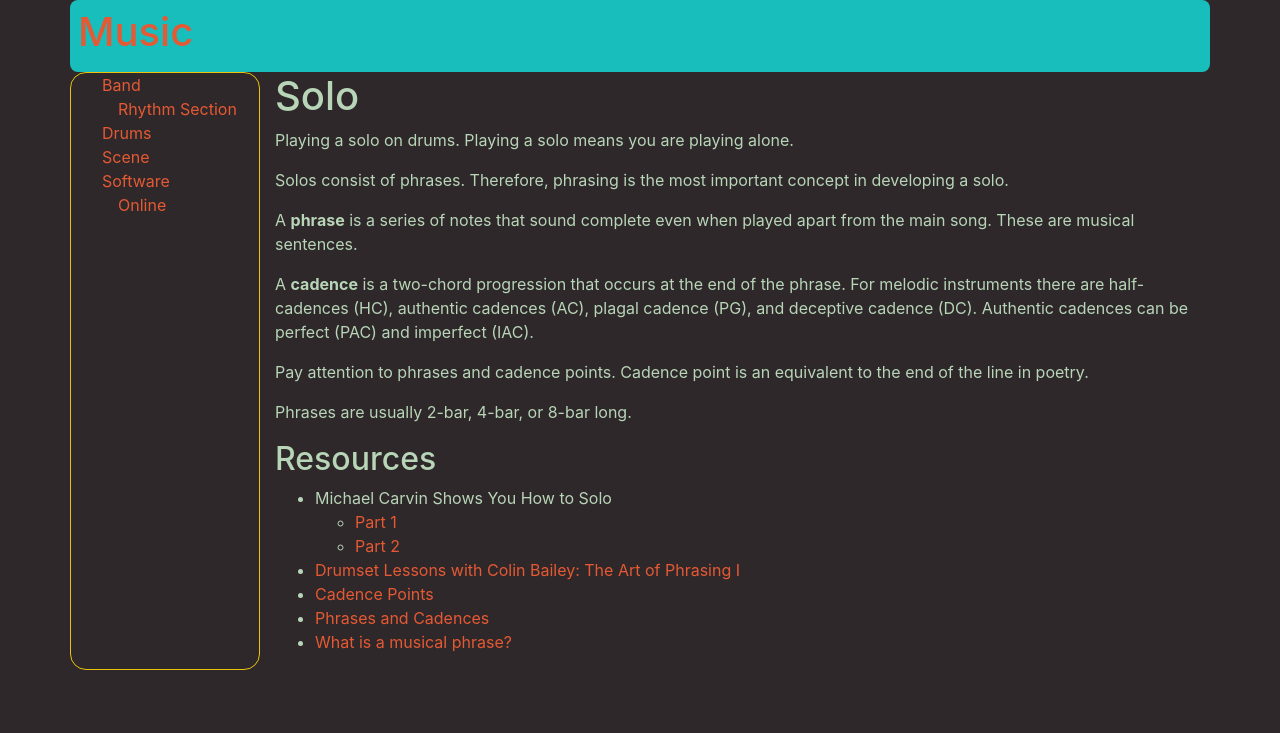
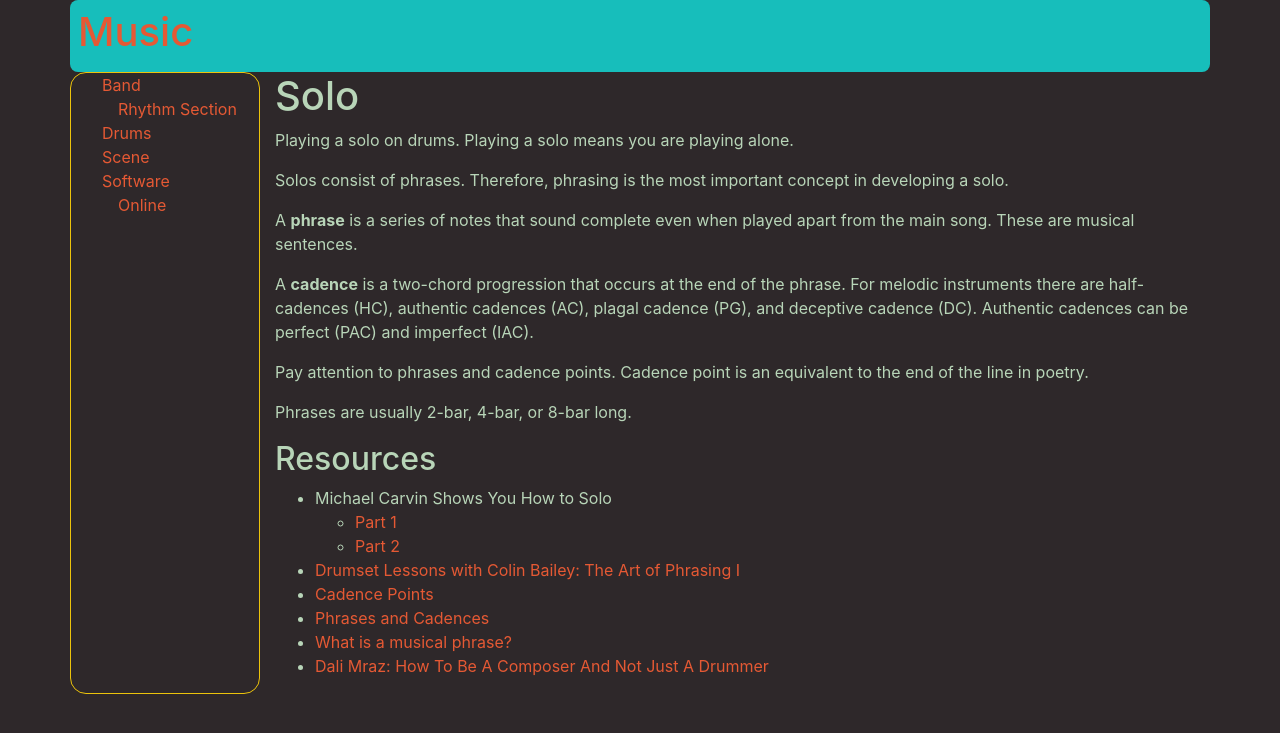
Before and after one commit to MisterY/music-site, a Jekyll site: the page built from drums/solo.md, in a window 1280 px wide. Shown: the top 733 px of the page. Built offline with Jekyll 4.4.1, drawn with Linux system fonts in a browser that asks for light colours; nearby versions of some CDN libraries; our own code applies the rules of GitHub Pages for plain Markdown files.

Commit message:
link to Dali Mraz lesson

```diff
--- a/drums/solo.md
+++ b/drums/solo.md
@@ -21,3 +21,4 @@ Phrases are usually 2-bar, 4-bar, or 8-bar long.
 - [Cadence Points](https://www.clementstheory.com/tips/cadence-points/)
 - [Phrases and Cadences](https://www.musictheory.net/lessons/55)
 - [What is a musical phrase?](http://vicfirth.com/steve-houghton-what-is-a-phrase/)
+- [Dali Mraz: How To Be A Composer And Not Just A Drummer](https://www.drumeo.com/blog/dali-mraz-drum-lessons/)
```
